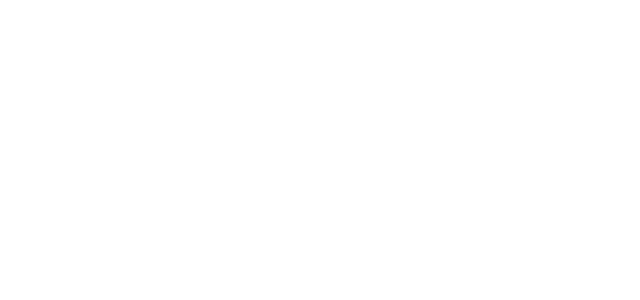
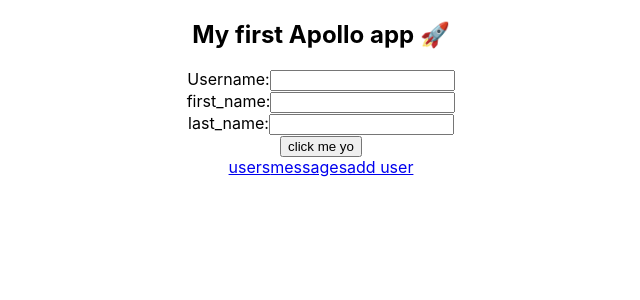
Before and after one commit to d-lowes/graphql-practice, a React (Create React App) app: page /adduser in a window 1280 px wide. Before the commit this address had no page. Shown: the top 300 px of the page, without its empty margins (319-959 px from the left). Built offline with nearby package versions, Linux system fonts and the light colour scheme.

Commit message:
add user form

```diff
--- a/src/AddUser.js
+++ b/src/AddUser.js
@@ -1,15 +1,91 @@
-import { useQuery, gql } from '@apollo/client';
+import { useMutation, gql } from '@apollo/client';
+import { useState } from 'react';
 
 function AddUser() {
   const CREATE_USER = gql`
-  mutation createUser {
-    createUser(username:) {
-      id
-      body
-      user {
+    mutation createUser($username: ID!, $first_name: String!, $last_name: String!) {
+      createUser(username: $username, first_name: $first_name, last_name: $last_name) {
         username
+        first_name
+        last_name
       }
     }
+  `;
+
+  const [createUser, { loading, error }] = useMutation(CREATE_USER);
+
+  const [formData, setFormData] = useState({
+    username: "",
+    first_name: "",
+    last_name: "",
+  });
+
+  /** Handle form change. */
+  function handleChange(evt) {
+    const fieldName = evt.target.name;
+    const value = evt.target.value;
+
+    setFormData(currData => {
+      return {
+        ...currData,
+        [fieldName]: value,
+      };
+    });
   }
-`;
+
+  /** Handle form submit. */
+  async function handleSubmit(evt) {
+    evt.preventDefault();
+    await createUser({
+      variables: formData,
+    }).catch(error => {
+      console.error("Error creating user:", error);
+    });
+  }
+
+  if (loading) return <p>Loading...</p>;
+  if (error) return <p>Error : {error.message}</p>;
+
+  return (
+    <div>
+      <form onSubmit={handleSubmit}>
+        <div className="form-group">
+          <label htmlFor="username-input">Username:</label>
+          <input
+            className="form-control item"
+            name="username"
+            id="username-input"
+            value={formData.username}
+
+            onChange={handleChange}
+          ></input>
+        </div>
+        <div className="form-group">
+          <label htmlFor="first_name-input">first_name:</label>
+          <input
+            className="form-control item"
+            name="first_name"
+            id="first_name-input"
+            value={formData.first_name}
+
+            onChange={handleChange}
+          ></input>
+        </div>
+        <div className="form-group">
+          <label htmlFor="last_name-input">last_name:</label>
+          <input
+            className="form-control item"
+            name="last_name"
+            id="last_name-input"
+            value={formData.last_name}
+
+            onChange={handleChange}
+          ></input>
+        </div>
+        <button type='submit'>click me yo</button>
+      </form>
+    </div>
+  );
 }
+
+export default AddUser;
--- a/src/App.js
+++ b/src/App.js
@@ -1,8 +1,8 @@
 import './App.css';
-import { useQuery, gql } from '@apollo/client';
 import DisplayUsers from './DisplayUsers';
 import DisplayMessages from './DisplayMessages';
-import { Route, BrowserRouter, Router, Link, Routes } from 'react-router-dom';
+import AddUser from './AddUser';
+import { Route, BrowserRouter, Link, Routes } from 'react-router-dom';
 
 function App() {
   return (<div className="App">
@@ -12,14 +12,14 @@
       <Routes>
         <Route path='/users' element={<DisplayUsers />} />
         <Route path='/messages' element={<DisplayMessages />} />
-        {/* <Route path='/adduser' element={<AddUser />} />
-        <Route path='/addmessage' element={<AddMessage />} /> */}
+        <Route path='/adduser' element={<AddUser />} />
+        {/* <Route path='/addmessage' element={<AddMessage />} /> */}
       </Routes>
-    </BrowserRouter>
     <Link to='/users'>users</Link>
     <Link to='/messages'>messages</Link>
-    {/* <Link to='/adduser'>add user</Link>
-    <Link to='/addmessage'>add message</Link> */}
+    <Link to='/adduser'>add user</Link>
+    {/* <Link to='/addmessage'>add message</Link> */}
+    </BrowserRouter>
   </div>
   );
 }
```
